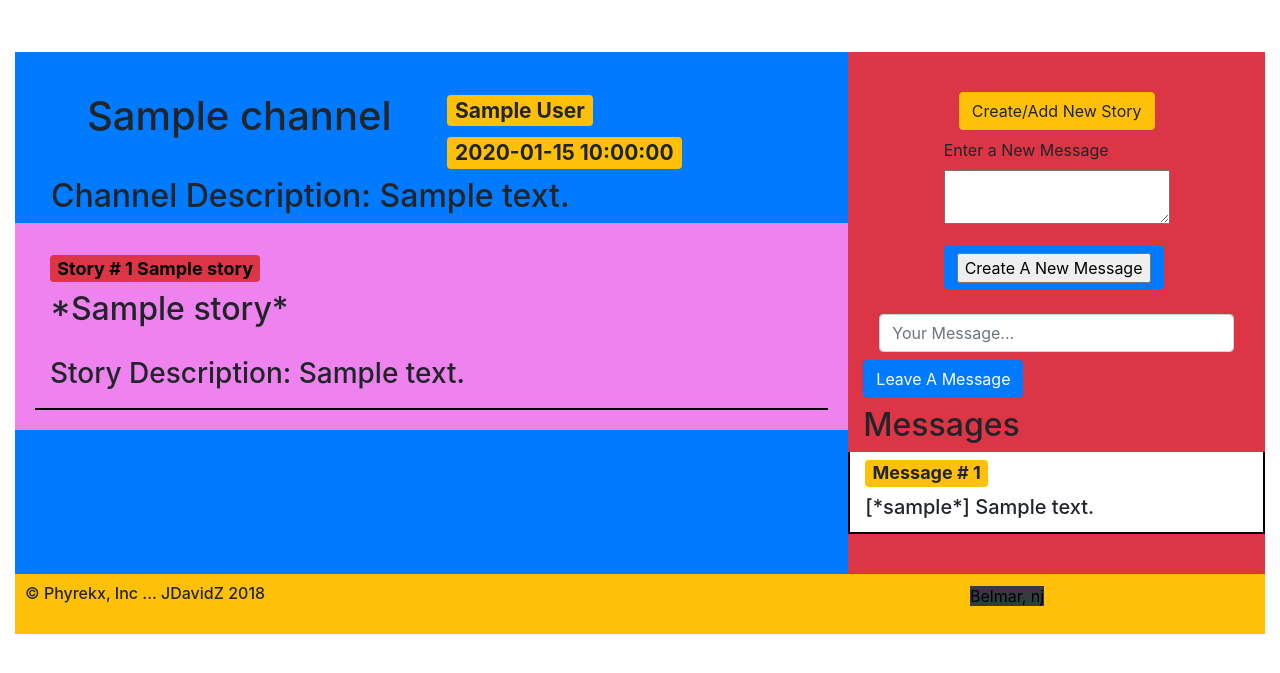
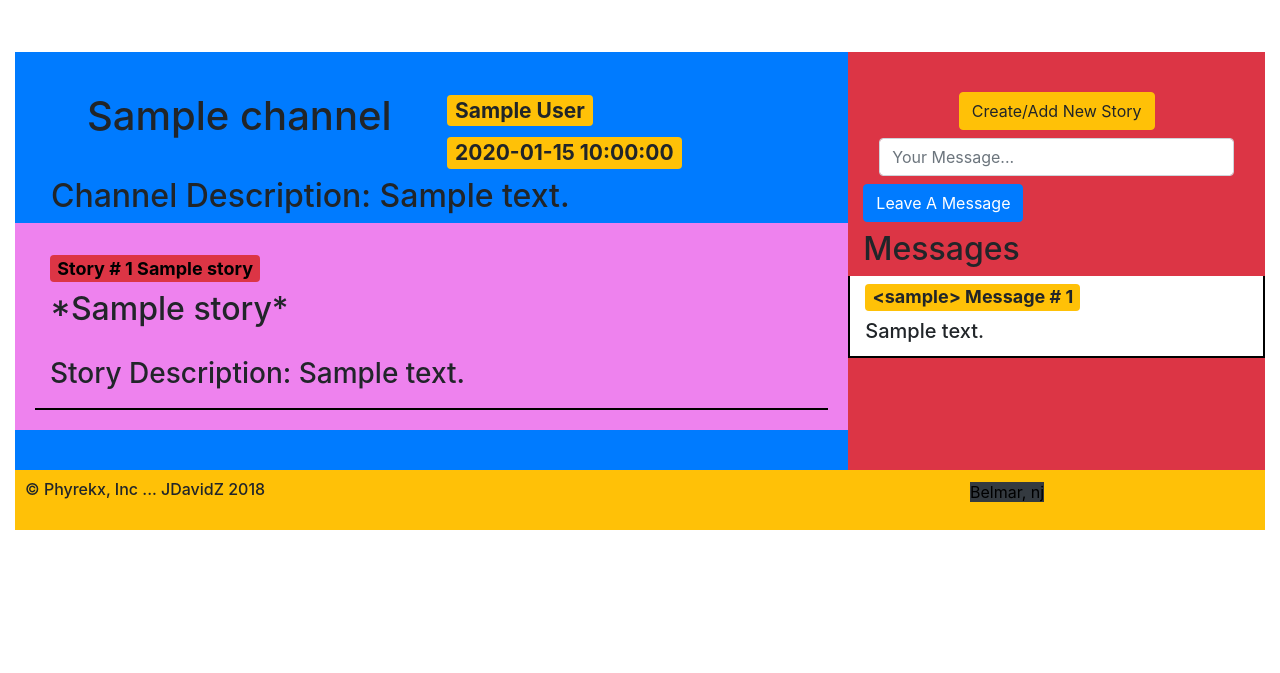
Before and after one commit to jDavidZapata/Personal-News, a Flask app: a page that uses templates/channel_page.html in a window 1280 px wide. Shown: the part 68-741 px from the top of the page. Run offline with Flask 2, Linux system fonts and the light colour scheme; a user stored in the database is signed in; tables that the repository leaves empty hold one stand-in row (values such as "Sample post"); some libraries are stand-ins or nearby versions.

Commit message:
Added Handalbars Templates

```diff
--- a/static/channelPage.js
+++ b/static/channelPage.js
@@ -16,25 +16,18 @@ document.addEventListener('DOMContentLoaded', () => {
 
             const message = document.querySelector('#message-text').value;
 
-            //const message1 = document.createElement('div');
-            //message1.className = 'channel-message';
-            //message1.innerHTML = "#### new Message###";
-            //document.querySelector('#messages').append(message1);
             socket.emit('submit message', {'message': message, 'channel_t': channel_t});
         };
 
         // When page loads add user to room
         socket.emit('join', {'room': channel_t});
 
-
-
     });
 
     // When a new message is announced, add to the div list
     socket.on('new message', data => {
         add_message(data)
-        //document.querySelector('#new-message').innerHTML = data.message.message_text;
-        //document.querySelector('#user').innerHTML = data.message.user.username;
+
     });
 
     console.log('DOM fully loaded and parsed');
@@ -60,20 +53,11 @@ document.addEventListener('DOMContentLoaded', () => {
     function add_message(data) {
 
         // Create new message.
-        //const message = document.createElement('div');
-        //message.className = 'channel-message';
-        //message.innerHTML = data;
-
-        // Create new message.
-        const message = message_template({'content1': "####", 'content2': data.user, 'content3': data.text});
+        var messages_list = document.querySelectorAll('.channel-message').length;
+        const message = message_template({'content1': messages_list + 1, 'content2': data.user, 'content3': data.text});
 
         // Add message to DOM.
-        //document.querySelector('#messages').append(message);
         document.querySelector('#messages').innerHTML += message;
-
-        // {messages.index(message) + 1} content1
-        // {message.user.username} content2
-        // {message.message_text} content3
 
     };
 
--- a/templates/channel_page.html
+++ b/templates/channel_page.html
@@ -6,13 +6,13 @@
     <script id="message" type="text/x-handlebars-template">
         {% raw -%}
         <div class="col-12 channel-message message-box message">
-            <h4><span class="badge badge-warning">Message # {{ content1 }}</span></h4>
-            <h5>[*{{ content2 }}*]  {{ content3 }}</h5>
+            <h4><span class="badge badge-warning">&lt{{ content2 }}&gt Message # {{ content1 }}</span></h4>
+            <h5>{{ content3 }}</h5>
         </div>
         {%- endraw %}
+
     </script>
 {% endblock %}
-
 
 {% block header %}
 {% block title %}{{channel.title.upper()}}{% endblock %}
@@ -23,12 +23,9 @@
 <div class="col-12 col-sm-6 col-lg-8 col-md-8 bg-primary left">
     {% if channel %}
 
-
     <div class="row justify-content-center">
 
         <div class="row justify-content-center channel-info">
-
-
 
             <div class="col-10 col-md-5 col-sm-10 channel-info-e">
                 <h1 class="channel-title">{{channel.title}}</h1>
@@ -43,20 +40,15 @@
                 <h2>Channel Description: {{channel.text.capitalize()}}</h2>
             </div>
 
-
-
         </div>
-
     </div>
     {% endif %}
     <div class="row justify-content-left channel-storys" style="background-color: violet">
         {% if storys == "No Storys." %}
 
         <div class="col-lg-4 col-md-6 channel-story">
-
             <h2>*{{storys}}*</h2>
         </div>
-
 
         {% else %}
         {% for story in storys %}
@@ -72,8 +64,6 @@
         {% endfor %}
         {% endif %}
     </div>
-
-
 </div>
 
 <div class="col-12 col-lg-4 col-sm-6 col-md-4 bg-danger right">
@@ -82,26 +72,6 @@
         <button id="createbutton" type="submit" class="btn btn-warning mb-2">Create/Add New Story</button>
     </form>
 
-
-
-    <div class="messageform form-row justify-content-center">
-        <form method="post" action="" novalidate >
-            {{ form.csrf_token }}
-                <div class="form-group ">
-                    {{ form.message_text.label }}<br>
-                    {{ form.message_text(size=200) }}<br>
-                    {% for error in form.message_text.errors %}
-                    <span style="color: yellow;">[{{ error }}]</span>
-                    {% endfor %}
-                </div>
-
-                <div class="form-group">
-                    <p class="btn btn-primary mb-2">{{ form.submit() }}</p>
-                </div>
-        </form>
-    </div>
-
-
     <div>
         <div class="form-group mx-sm-3 mb-2">
             <label for="message" class="sr-only">Enter Message</label>
@@ -109,13 +79,9 @@
                     required>
         </div>
         <button id="button" class="btn btn-primary mb-2">Leave A Message</button>
-
     </div>
 
-
-
     {% endif %}
-
 
     <h2> Messages </h2>
     <div id="messages" class="row justify-content-center channel-messages" style="background-color: white">
@@ -126,21 +92,17 @@
             <h2>*{{messages}}*</h2>
         </div>
 
-
         {% else %}
         {% for message in messages %}
 
         <div class="col-12 channel-message message-box">
-            <h4><span class="badge badge-warning">Message # {{messages.index(message) + 1}}</span></h4>
-            <h5>[*{{message.user.username}}*]  {{message.message_text}}</h5>
+            <h4><span class="badge badge-warning">&lt{{message.user.username}}&gt  Message # {{messages.index(message) + 1}}</span></h4>
+            <h5>{{message.message_text}}</h5>
         </div>
-
 
         {% endfor %}
         {% endif %}
     </div>
-
 </div>
 
-
 {% endblock %}
```
Also changed, not shown: static/storyPage.js (+3 -19 lines), templates/story_page.html (+8 -52 lines).
